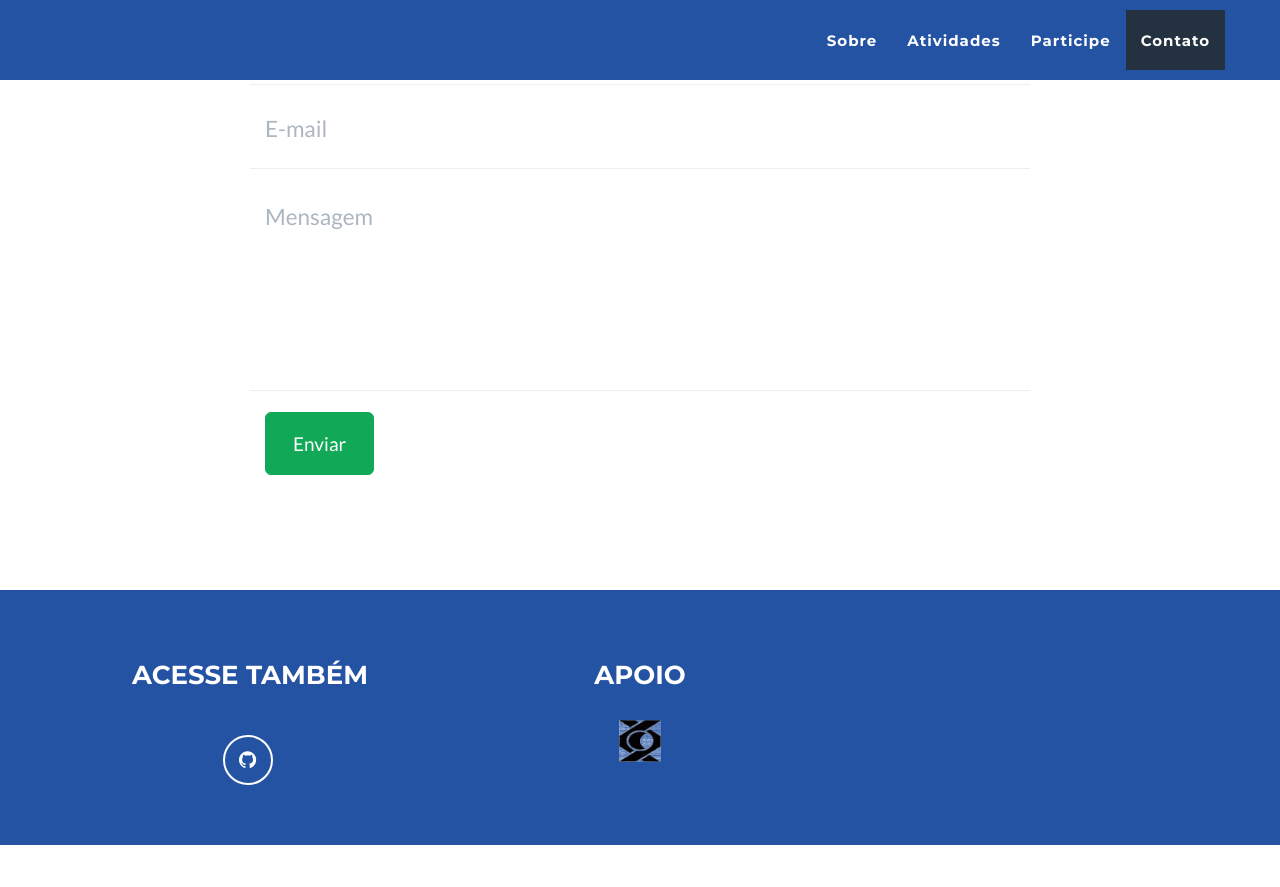
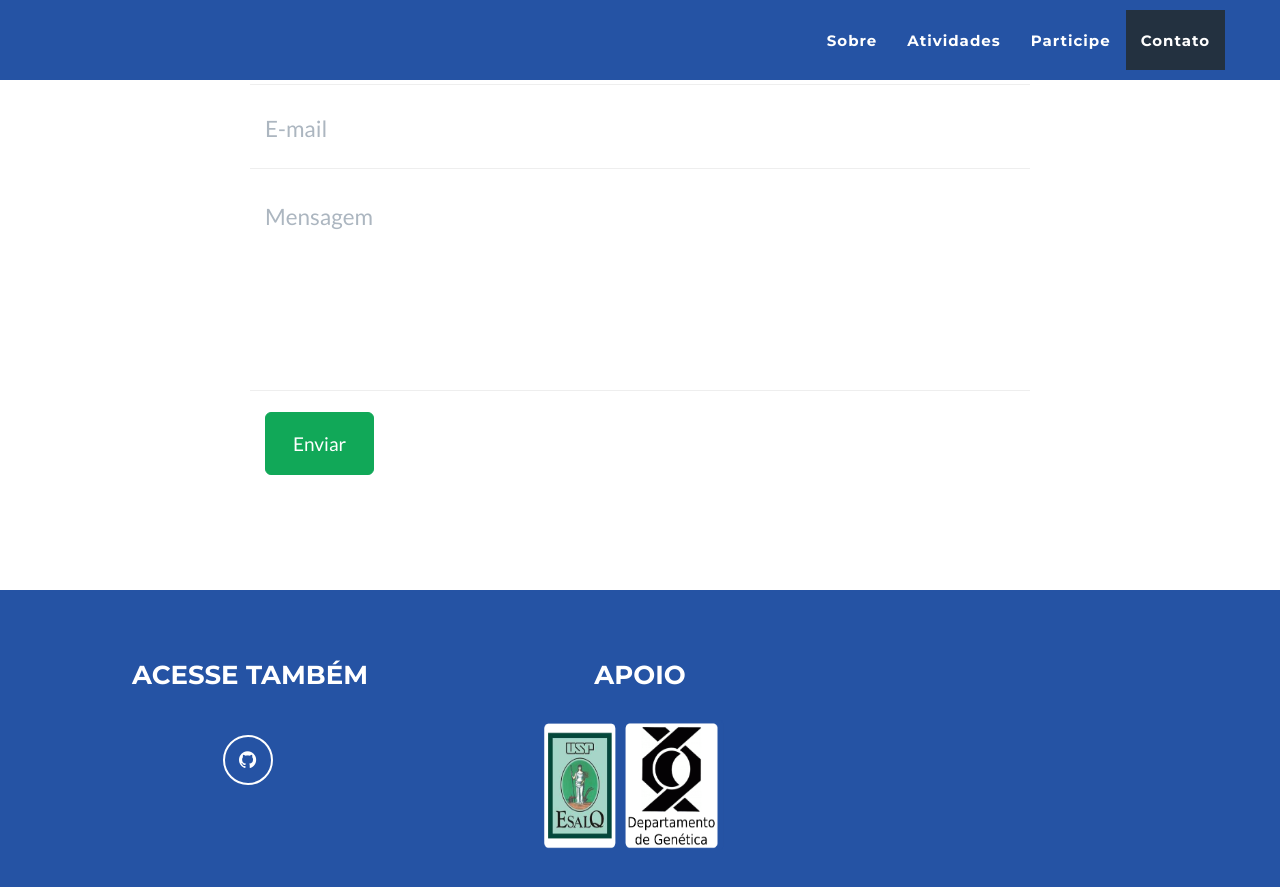
Before and after one commit to GENt-esalq/gent.github.io, a Jekyll site: the page built from index.html, in a window 1280 px wide and 900 px high, scrolled down 3709 px. Shown: the top 887 px of the window. Built offline with Jekyll 4.4.1, drawn with Linux system fonts in a browser that asks for light colours; before the commit the page ends 4554 px from its top, so only the background shows below that.

Commit message:
logo dos apoios

```diff
--- a/_includes/footer.html
+++ b/_includes/footer.html
@@ -15,7 +15,7 @@
                     </div>
                     <div class="footer-col col-md-4">
                         <h3>{{ site.footer.credits }}</h3>
-                        <img src="img/logo_genetica.gif" alt="Smiley face" height="42" width="42">
+                        <img src="img/apoios.png" alt="apoios" height="130" width="200">
                     </div>
                 </div>
             </div>
```
Also changed, not shown: img/apoios.png (added), img/apoios.svg (added), 10 other files.
